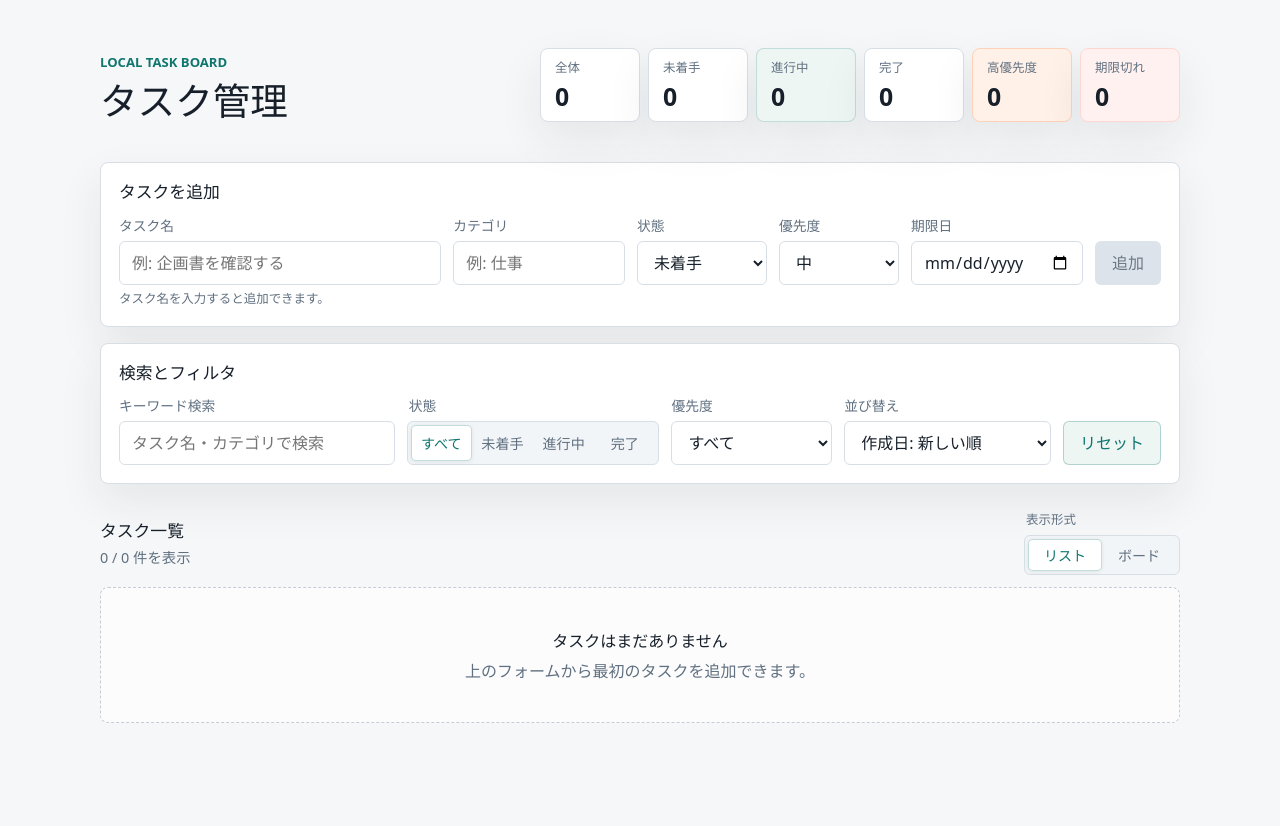
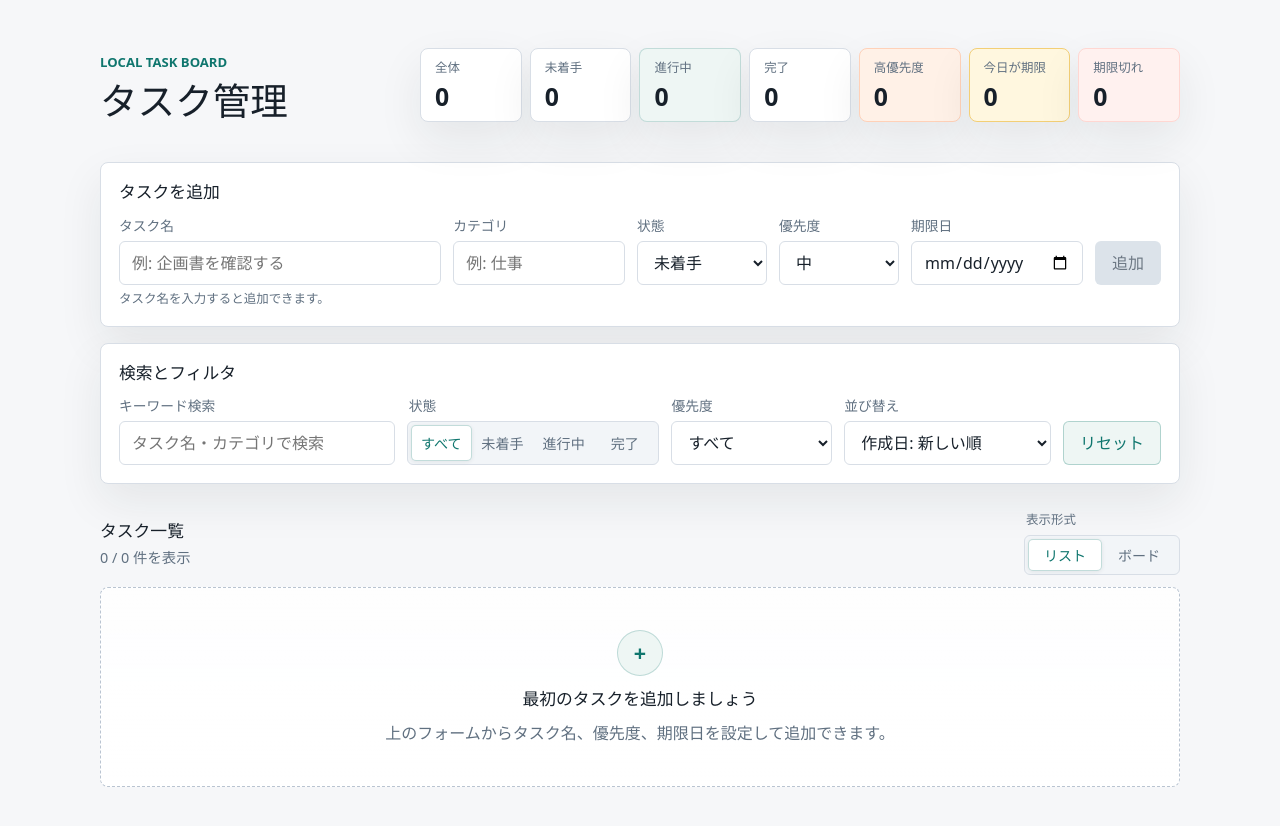
Before and after one commit to artssm0219/task-board-app, a React (Vite) app: page / in a window 1280 px wide. Shown: the top 826 px of the page. Before the commit the page ends 800 px from the top, so only its background shows below. Built offline with nearby package versions, Linux system fonts and the light colour scheme.

Commit message:
Add due alerts and improved empty states

```diff
--- a/src/App.css
+++ b/src/App.css
@@ -42,9 +42,9 @@ h2 {
 
 .task-summary {
   display: grid;
-  grid-template-columns: repeat(6, minmax(72px, 1fr));
+  grid-template-columns: repeat(7, minmax(72px, 1fr));
   gap: 8px;
-  min-width: min(640px, 100%);
+  min-width: min(760px, 100%);
   margin: 0;
 }
 
@@ -60,6 +60,11 @@ h2 {
 .task-summary__card--high {
   border-color: #ffd1b8;
   background: var(--high-bg);
+}
+
+.task-summary__card--today {
+  border-color: #f3cf76;
+  background: #fff7df;
 }
 
 .task-summary__card--progress {
@@ -460,12 +465,38 @@ button:focus-visible {
 }
 
 .due-date-badge {
+  color: #4b5b6b;
+  border: 1px solid #dce3ea;
+  background: #f5f7f9;
+}
+
+.due-date-badge--none {
+  color: #6d7884;
+  border-color: #e1e7ee;
+  background: #f7f9fb;
+}
+
+.due-date-badge--later {
   color: var(--primary);
+  border-color: rgba(15, 118, 110, 0.2);
   background: var(--surface-strong);
+}
+
+.due-date-badge--soon {
+  color: #8a5c00;
+  border-color: #f1da99;
+  background: #fff8dc;
+}
+
+.due-date-badge--today {
+  color: #92400e;
+  border-color: #f3cf76;
+  background: #fff2cc;
 }
 
 .due-date-badge--overdue {
   color: var(--danger);
+  border-color: #f1aaa1;
   background: var(--danger-bg);
 }
 
@@ -474,7 +505,21 @@ button:focus-visible {
 }
 
 .task-item--overdue {
-  border-color: #f7bbb4;
+  border-top-color: #f7bbb4;
+  border-right-color: #f7bbb4;
+  border-bottom-color: #f7bbb4;
+}
+
+.task-item--due-today {
+  border-top-color: #f0c15a;
+  border-right-color: #f0c15a;
+  border-bottom-color: #f0c15a;
+}
+
+.task-item--due-soon {
+  border-top-color: #f1da99;
+  border-right-color: #f1da99;
+  border-bottom-color: #f1da99;
 }
 
 .task-item--status-todo {
@@ -580,18 +625,44 @@ button:focus-visible {
 }
 
 .empty-state {
-  padding: 40px 20px;
-  border: 1px dashed #c4ccd6;
+  display: grid;
+  justify-items: center;
+  gap: 10px;
+  padding: 42px 20px;
+  border: 1px dashed #b9c4d1;
   border-radius: var(--radius);
   color: var(--muted);
   text-align: center;
-  background: rgba(255, 255, 255, 0.62);
+  background: linear-gradient(180deg, rgba(255, 255, 255, 0.82), #ffffff);
+}
+
+.empty-state__mark {
+  display: grid;
+  width: 46px;
+  height: 46px;
+  place-items: center;
+  border: 1px solid rgba(15, 118, 110, 0.22);
+  border-radius: 999px;
+  color: var(--primary);
+  background: var(--surface-strong);
+  font-size: 1.35rem;
+  font-weight: 750;
 }
 
 .empty-state__title {
-  margin-bottom: 6px;
   color: var(--text);
+  font-size: 1.05rem;
   font-weight: 750;
+}
+
+.empty-state .secondary-button {
+  margin-top: 4px;
+}
+
+.empty-state--filtered .empty-state__mark {
+  color: #475569;
+  border-color: #d2dbe6;
+  background: #f1f4f7;
 }
 
 .task-board {
@@ -686,10 +757,20 @@ button:focus-visible {
 }
 
 .task-board__empty {
+  display: grid;
+  min-height: 86px;
+  place-items: center;
   padding: 18px 10px;
+  border: 1px dashed rgba(96, 112, 128, 0.28);
+  border-radius: 6px;
   color: var(--muted);
   font-size: 0.9rem;
   text-align: center;
+  background: rgba(255, 255, 255, 0.48);
+}
+
+.task-board__empty p {
+  margin: 0;
 }
 
 .task-board .task-item {
--- a/src/App.tsx
+++ b/src/App.tsx
@@ -157,6 +157,7 @@ function App() {
             onStatusChange={handleStatusChange}
             onUpdateTask={handleUpdateTask}
             onDeleteTask={handleDeleteTask}
+            onResetFilters={handleResetFilters}
           />
         ) : (
           <TaskBoard
@@ -165,6 +166,7 @@ function App() {
             onStatusChange={handleStatusChange}
             onUpdateTask={handleUpdateTask}
             onDeleteTask={handleDeleteTask}
+            onResetFilters={handleResetFilters}
           />
         )}
       </section>
--- a/src/components/EmptyState.tsx
+++ b/src/components/EmptyState.tsx
@@ -1,11 +1,28 @@
 type EmptyStateProps = {
   title: string
   message: string
+  actionLabel?: string
+  onAction?: () => void
+  variant?: 'start' | 'filtered'
 }
 
-export const EmptyState = ({ title, message }: EmptyStateProps) => (
-  <div className="empty-state">
+export const EmptyState = ({
+  title,
+  message,
+  actionLabel,
+  onAction,
+  variant = 'start',
+}: EmptyStateProps) => (
+  <div className={`empty-state empty-state--${variant}`}>
+    <div className="empty-state__mark" aria-hidden="true">
+      {variant === 'filtered' ? '0' : '+'}
+    </div>
     <p className="empty-state__title">{title}</p>
     <p>{message}</p>
+    {actionLabel && onAction ? (
+      <button className="secondary-button" type="button" onClick={onAction}>
+        {actionLabel}
+      </button>
+    ) : null}
   </div>
 )
--- a/src/components/TaskBoard.tsx
+++ b/src/components/TaskBoard.tsx
@@ -9,6 +9,7 @@ type TaskBoardProps = {
   onStatusChange: (taskId: string, status: TaskStatus) => void
   onUpdateTask: (taskId: string, taskUpdate: TaskUpdate) => void
   onDeleteTask: (taskId: string) => void
+  onResetFilters: () => void
 }
 
 const taskStatuses: TaskStatus[] = ['todo', 'inProgress', 'done']
@@ -19,16 +20,24 @@ export const TaskBoard = ({
   onStatusChange,
   onUpdateTask,
   onDeleteTask,
+  onResetFilters,
 }: TaskBoardProps) => {
   if (tasks.length === 0) {
     return (
       <EmptyState
-        title={hasFilters ? '条件に合うタスクがありません' : 'タスクはまだありません'}
+        title={
+          hasFilters
+            ? '条件に一致するタスクがありません'
+            : '最初のタスクを追加しましょう'
+        }
         message={
           hasFilters
-            ? '検索キーワードやフィルタを変えると、別のタスクが見つかるかもしれません。'
-            : '上のフォームから最初のタスクを追加できます。'
+            ? '検索キーワードやフィルタを見直すと、別のタスクが見つかるかもしれません。'
+            : '上のフォームからタスク名、優先度、期限日を設定して追加できます。'
         }
+        actionLabel={hasFilters ? 'フィルタをリセット' : undefined}
+        onAction={hasFilters ? onResetFilters : undefined}
+        variant={hasFilters ? 'filtered' : 'start'}
       />
     )
   }
@@ -62,7 +71,9 @@ export const TaskBoard = ({
                 ))}
               </ul>
             ) : (
-              <p className="task-board__empty">タスクはありません</p>
+              <div className="task-board__empty">
+                <p>{taskStatusLabels[status]}のタスクはありません</p>
+              </div>
             )}
           </section>
         )
--- a/src/components/TaskItem.tsx
+++ b/src/components/TaskItem.tsx
@@ -1,9 +1,9 @@
 import { useState } from 'react'
 import { TaskEditForm } from './TaskEditForm'
-import type { Task, TaskStatus } from '../types/task'
+import type { DueDateStatus, Task, TaskStatus } from '../types/task'
 import type { TaskUpdate } from '../types/task'
 import { priorityLabels, taskStatusLabels } from '../types/task'
-import { isOverdueTask } from '../utils/taskUtils'
+import { getDaysUntilDueDate, getDueDateStatus } from '../utils/taskUtils'
 
 type TaskItemProps = {
   task: Task
@@ -48,6 +48,60 @@ const formatDateKey = (dateKey: string) => {
   }).format(new Date(year, month - 1, day))
 }
 
+const getDueDateBadgeText = (
+  task: Task,
+  dueDateStatus: DueDateStatus,
+  daysUntilDueDate: number | null,
+) => {
+  if (!task.dueDate || dueDateStatus === 'none') {
+    return '期限なし'
+  }
+
+  const dueDateText = formatDateKey(task.dueDate)
+
+  if (task.status === 'done') {
+    return `期限: ${dueDateText}`
+  }
+
+  switch (dueDateStatus) {
+    case 'overdue':
+      return `期限切れ: ${dueDateText}`
+    case 'today':
+      return `今日が期限: ${dueDateText}`
+    case 'soon':
+      return `あと${daysUntilDueDate}日: ${dueDateText}`
+    case 'later':
+      return `期限: ${dueDateText}`
+  }
+}
+
+const getDueDateAriaLabel = (
+  task: Task,
+  dueDateStatus: DueDateStatus,
+  daysUntilDueDate: number | null,
+) => {
+  if (!task.dueDate || dueDateStatus === 'none') {
+    return `${task.title}の期限は設定されていません`
+  }
+
+  const dueDateText = formatDateKey(task.dueDate)
+
+  if (task.status === 'done') {
+    return `${task.title}は完了済みです。期限は${dueDateText}です`
+  }
+
+  switch (dueDateStatus) {
+    case 'overdue':
+      return `${task.title}は${dueDateText}が期限で、期限切れです`
+    case 'today':
+      return `${task.title}は今日が期限です`
+    case 'soon':
+      return `${task.title}は${dueDateText}が期限で、あと${daysUntilDueDate}日です`
+    case 'later':
+      return `${task.title}は${dueDateText}が期限で、期限に余裕があります`
+  }
+}
+
 export const TaskItem = ({
   task,
   onStatusChange,
@@ -55,7 +109,11 @@ export const TaskItem = ({
   onDeleteTask,
 }: TaskItemProps) => {
   const [isEditing, setIsEditing] = useState(false)
-  const isOverdue = isOverdueTask(task)
+  const dueDateStatus = getDueDateStatus(task)
+  const daysUntilDueDate = task.dueDate
+    ? getDaysUntilDueDate(task.dueDate)
+    : null
+  const isOverdue = dueDateStatus === 'overdue'
 
   const handleSave = (taskId: string, taskUpdate: TaskUpdate) => {
     onUpdateTask(taskId, taskUpdate)
@@ -65,6 +123,7 @@ export const TaskItem = ({
   const taskItemClassName = [
     'task-item',
     `task-item--status-${task.status}`,
+    `task-item--due-${dueDateStatus}`,
     isOverdue ? 'task-item--overdue' : '',
   ]
     .filter(Boolean)
@@ -99,16 +158,16 @@ export const TaskItem = ({
           <span className={`priority-badge priority-badge--${task.priority}`}>
             優先度: {priorityLabels[task.priority]}
           </span>
-          {task.dueDate ? (
-            <span
-              className={
-                isOverdue ? 'due-date-badge due-date-badge--overdue' : 'due-date-badge'
-              }
-            >
-              期限: {formatDateKey(task.dueDate)}
-              {isOverdue ? '（期限切れ）' : ''}
-            </span>
-          ) : null}
+          <span
+            className={`due-date-badge due-date-badge--${dueDateStatus}`}
+            aria-label={getDueDateAriaLabel(
+              task,
+              dueDateStatus,
+              daysUntilDueDate,
+            )}
+          >
+            {getDueDateBadgeText(task, dueDateStatus, daysUntilDueDate)}
+          </span>
           <time dateTime={task.createdAt}>{formatDate(task.createdAt)}</time>
         </div>
       </div>
--- a/src/components/TaskList.tsx
+++ b/src/components/TaskList.tsx
@@ -9,6 +9,7 @@ type TaskListProps = {
   onStatusChange: (taskId: string, status: TaskStatus) => void
   onUpdateTask: (taskId: string, taskUpdate: TaskUpdate) => void
   onDeleteTask: (taskId: string) => void
+  onResetFilters: () => void
 }
 
 export const TaskList = ({
@@ -17,16 +18,24 @@ export const TaskList = ({
   onStatusChange,
   onUpdateTask,
   onDeleteTask,
+  onResetFilters,
 }: TaskListProps) => {
   if (tasks.length === 0) {
     return (
       <EmptyState
-        title={hasFilters ? '条件に合うタスクがありません' : 'タスクはまだありません'}
+        title={
+          hasFilters
+            ? '条件に一致するタスクがありません'
+            : '最初のタスクを追加しましょう'
+        }
         message={
           hasFilters
-            ? '検索キーワードやフィルタを変えると、別のタスクが見つかるかもしれません。'
-            : '上のフォームから最初のタスクを追加できます。'
+            ? '検索キーワードやフィルタを見直すと、別のタスクが見つかるかもしれません。'
+            : '上のフォームからタスク名、優先度、期限日を設定して追加できます。'
         }
+        actionLabel={hasFilters ? 'フィルタをリセット' : undefined}
+        onAction={hasFilters ? onResetFilters : undefined}
+        variant={hasFilters ? 'filtered' : 'start'}
       />
     )
   }
--- a/src/components/TaskSummary.tsx
+++ b/src/components/TaskSummary.tsx
@@ -11,6 +11,7 @@ export const TaskSummary = ({ summary }: TaskSummaryProps) => {
     { label: '進行中', value: summary.inProgress, tone: 'progress' },
     { label: '完了', value: summary.done, tone: 'done' },
     { label: '高優先度', value: summary.highPriority, tone: 'high' },
+    { label: '今日が期限', value: summary.dueToday, tone: 'today' },
     { label: '期限切れ', value: summary.overdue, tone: 'overdue' },
   ]
 
--- a/src/types/task.ts
+++ b/src/types/task.ts
@@ -7,6 +7,8 @@ export type StatusFilter = 'all' | TaskStatus
 export type PriorityFilter = 'all' | Priority
 
 export type ViewMode = 'list' | 'board'
+
+export type DueDateStatus = 'none' | 'overdue' | 'today' | 'soon' | 'later'
 
 export type SortOption =
   | 'created-desc'
@@ -49,6 +51,7 @@ export type TaskSummary = {
   inProgress: number
   done: number
   highPriority: number
+  dueToday: number
   overdue: number
 }
 
--- a/src/utils/taskUtils.ts
+++ b/src/utils/taskUtils.ts
@@ -1,4 +1,5 @@
 import type {
+  DueDateStatus,
   Task,
   TaskDraft,
   TaskFilters,
@@ -10,6 +11,8 @@ import type {
 
 const FALLBACK_CATEGORY = '未分類'
 const DATE_KEY_PATTERN = /^\d{4}-\d{2}-\d{2}$/
+const MILLISECONDS_PER_DAY = 24 * 60 * 60 * 1000
+const SOON_DUE_DAYS = 3
 const priorityRanks = {
   high: 3,
   medium: 2,
@@ -83,10 +86,59 @@ export const getTodayDateKey = () => {
   return `${year}-${month}-${day}`
 }
 
+const getDateKeyTime = (dateKey: string) => {
+  const [year, month, day] = dateKey.split('-').map(Number)
+
+  return Date.UTC(year, month - 1, day)
+}
+
+export const getDaysUntilDueDate = (
+  dueDate: string,
+  todayDateKey = getTodayDateKey(),
+) =>
+  Math.round(
+    (getDateKeyTime(dueDate) - getDateKeyTime(todayDateKey)) /
+      MILLISECONDS_PER_DAY,
+  )
+
+export const getDueDateStatus = (
+  task: Task,
+  todayDateKey = getTodayDateKey(),
+): DueDateStatus => {
+  if (!task.dueDate) {
+    return 'none'
+  }
+
+  if (task.status === 'done') {
+    return 'later'
+  }
+
+  const daysUntilDueDate = getDaysUntilDueDate(task.dueDate, todayDateKey)
+
+  if (daysUntilDueDate < 0) {
+    return 'overdue'
+  }
+
+  if (daysUntilDueDate === 0) {
+    return 'today'
+  }
+
+  if (daysUntilDueDate <= SOON_DUE_DAYS) {
+    return 'soon'
+  }
+
+  return 'later'
+}
+
 export const isOverdueTask = (
   task: Task,
   todayDateKey = getTodayDateKey(),
 ) => Boolean(task.dueDate && task.status !== 'done' && task.dueDate < todayDateKey)
+
+export const isDueTodayTask = (
+  task: Task,
+  todayDateKey = getTodayDateKey(),
+) => Boolean(task.dueDate && task.status !== 'done' && task.dueDate === todayDateKey)
 
 export const getTaskSummary = (tasks: Task[]): TaskSummary => {
   const todayDateKey = getTodayDateKey()
@@ -99,6 +151,7 @@ export const getTaskSummary = (tasks: Task[]): TaskSummary => {
         summary.inProgress + (task.status === 'inProgress' ? 1 : 0),
       done: summary.done + (task.status === 'done' ? 1 : 0),
       highPriority: summary.highPriority + (task.priority === 'high' ? 1 : 0),
+      dueToday: summary.dueToday + (isDueTodayTask(task, todayDateKey) ? 1 : 0),
       overdue: summary.overdue + (isOverdueTask(task, todayDateKey) ? 1 : 0),
     }),
     {
@@ -107,6 +160,7 @@ export const getTaskSummary = (tasks: Task[]): TaskSummary => {
       inProgress: 0,
       done: 0,
       highPriority: 0,
+      dueToday: 0,
       overdue: 0,
     },
   )
```
Also changed, not shown: 1 other file (tests, documents, lock files or other folders).
